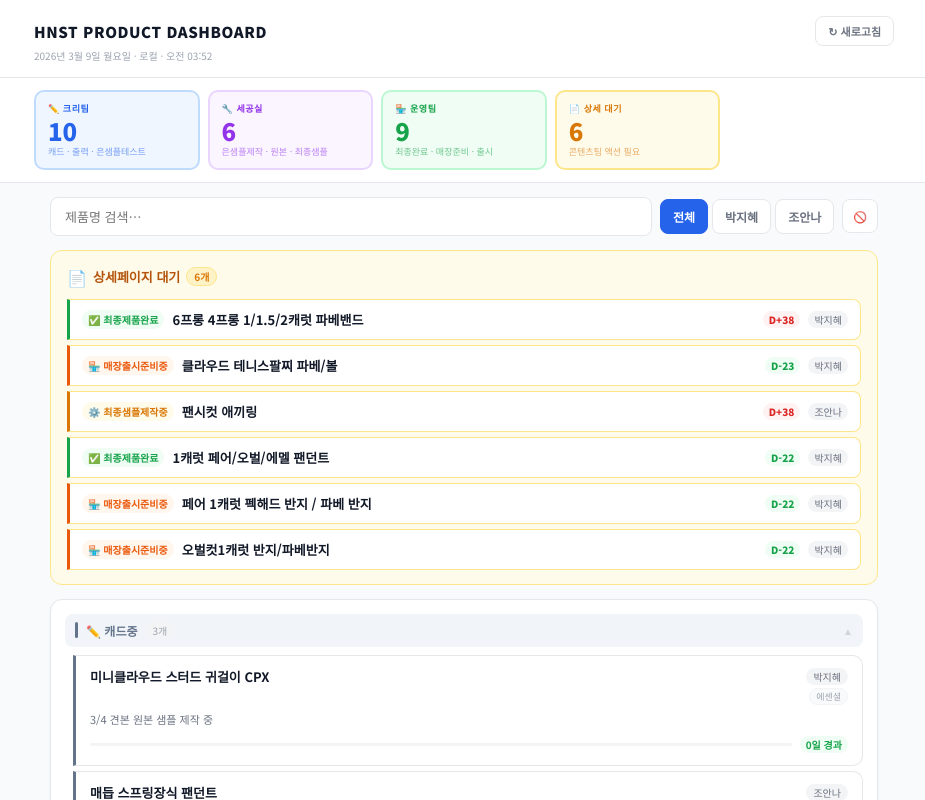
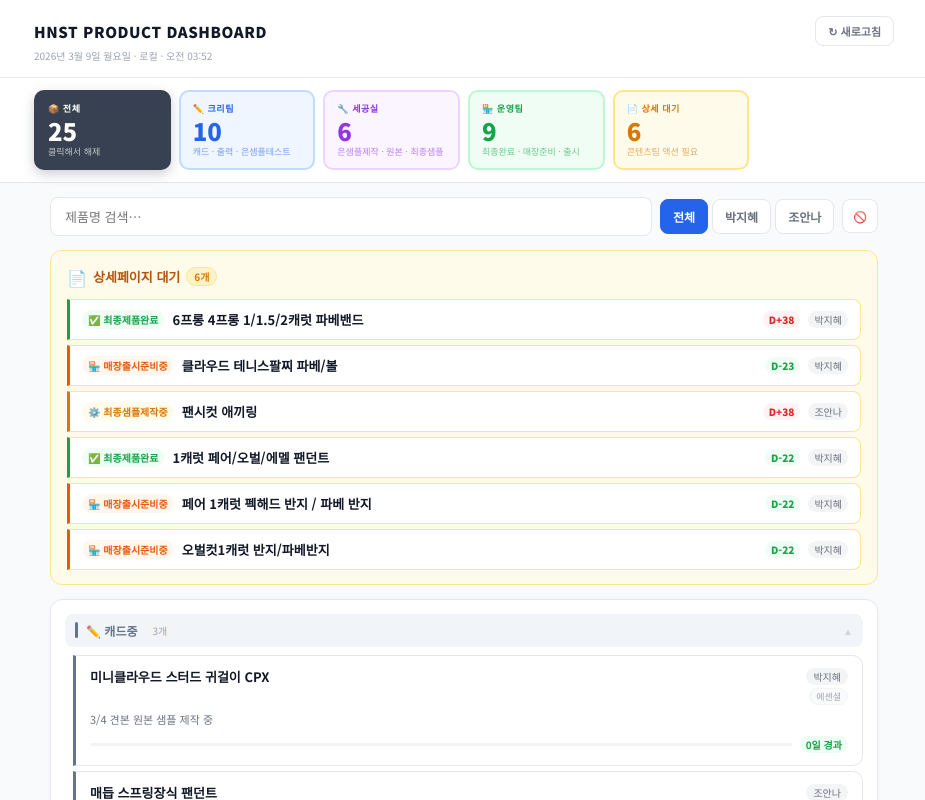
Before and after one commit to honestseoul/product-dashboard, a React (Create React App) app: page / in a window 1280 px wide. Shown: the top 800 px of the page, without its empty margins (176-1101 px from the left). Built offline with nearby package versions, Linux system fonts and the light colour scheme; no server answers.

Commit message:
Update App.jsx

```diff
--- a/src/App.jsx
+++ b/src/App.jsx
@@ -254,7 +254,10 @@ export default function Dashboard() {
   const detailWaiting = filtered.filter(d => d.desc.includes("상세페이지 대기"));
   const today = new Date().toLocaleDateString("ko-KR", { year: "numeric", month: "long", day: "numeric", weekday: "long" });
 
+  const totalActive = data.filter(d => !["드롭","아이데이션"].includes(d.stage)).length;
+
   const statCards = [
+    { label: "📦 전체", value: totalActive, color: "#374151", bg: "#f9fafb", border: "#e5e7eb", sub: "진행중 전체", teamKey: "전체" },
     { label: "✏️ 크리팀", value: criCount, color: "#2563eb", bg: "#eff6ff", border: "#bfdbfe", sub: "캐드 · 출력 · 은샘플테스트", teamKey: "크리팀" },
     { label: "🔧 세공실", value: workshopCount, color: "#9333ea", bg: "#faf5ff", border: "#e9d5ff", sub: "은샘플제작 · 원본 · 최종샘플", teamKey: "세공실" },
     { label: "🏪 운영팀", value: opsCount, color: "#16a34a", bg: "#f0fdf4", border: "#bbf7d0", sub: "최종완료 · 매장준비 · 출시", teamKey: "운영팀" },
@@ -294,13 +297,13 @@ export default function Dashboard() {
         {/* 통계 카드 */}
         {!loading && (
           <div style={{ background: "#fff", borderBottom: "1px solid #e5e7eb", padding: "12px 16px" }}>
-            <div className="stat-grid" style={{ maxWidth: 860, margin: "0 auto", display: "grid", gridTemplateColumns: "repeat(5, 1fr)", gap: 8 }}>
+            <div className="stat-grid" style={{ maxWidth: 860, margin: "0 auto", display: "grid", gridTemplateColumns: "repeat(6, 1fr)", gap: 8 }}>
               {statCards.map(s => {
                 const isActive = filterTeam === s.teamKey;
                 const clickable = !!s.teamKey;
                 return (
                   <div key={s.label}
-                    onClick={() => clickable && setFilterTeam(isActive ? "전체" : s.teamKey)}
+                    onClick={() => { if (!clickable) return; setFilterTeam(s.teamKey === "전체" || isActive ? "전체" : s.teamKey); }}
                     style={{ background: isActive ? s.color : s.bg, border: `2px solid ${isActive ? s.color : s.border}`, borderRadius: 10, padding: "10px 12px", cursor: clickable ? "pointer" : "default", transition: "all 0.15s", boxShadow: isActive ? `0 4px 12px ${s.color}40` : "none" }}>
                     <div style={{ fontSize: 9, fontWeight: 800, color: isActive ? "#fff" : s.color, textTransform: "uppercase", letterSpacing: "0.06em", marginBottom: 4 }}>{s.label}</div>
                     <div style={{ fontSize: 24, fontWeight: 900, color: isActive ? "#fff" : s.color, lineHeight: 1 }}>{s.value}</div>
```
